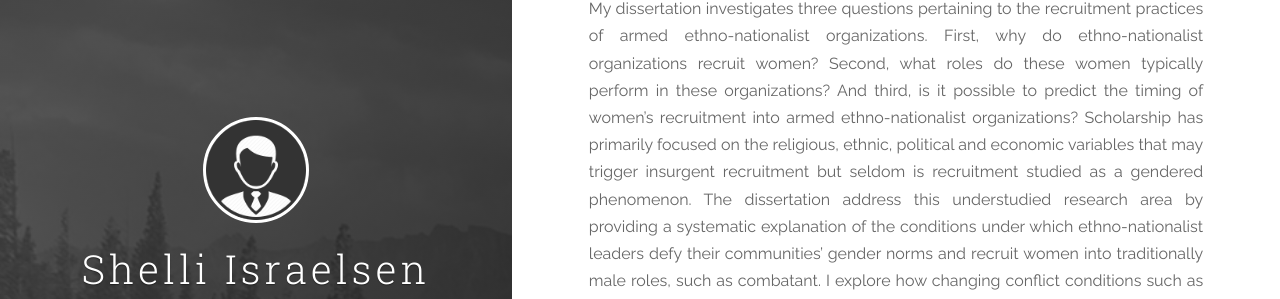
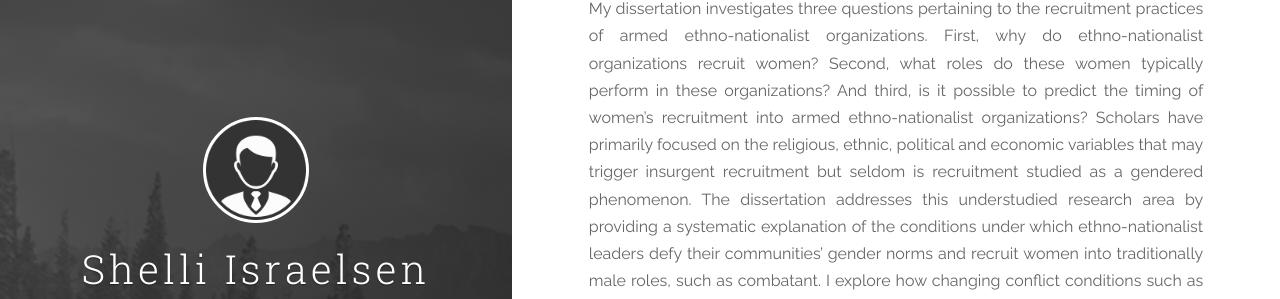
Before and after one commit to jisraelsen/shelliisraelsen.com, a Jekyll site: the page built from research.html, in a window 1280 px wide and 1159 px high. Shown: the part 210-509 px from the top of the window. Built offline with Jekyll 4.4.1, drawn with Linux system fonts in a browser that asks for light colours; nearby versions of some CDN libraries; some of the changed text lies outside the part shown.

Commit message:
Fix typos

```diff
--- a/research.html
+++ b/research.html
@@ -5,7 +5,19 @@ title: Research
 
 <h4>Dissertation: A Dynamic Theory of Ethno-Nationalist Organizations’ Recruitment of Women</h4>
 
-<p>My dissertation investigates three questions pertaining to the recruitment practices of armed ethno-nationalist organizations. First, why do ethno-nationalist organizations recruit women? Second, what roles do these women typically perform in these organizations? And third, is it possible to predict the timing of women’s recruitment into armed ethno-nationalist organizations? Scholarship has primarily focused on the religious, ethnic, political and economic variables that may trigger insurgent recruitment but seldom is recruitment studied as a gendered phenomenon. The dissertation address this understudied research area by providing a systematic explanation of the conditions under which ethno-nationalist leaders defy their communities’ gender norms and recruit women into traditionally male roles, such as combatant. I explore how changing conflict conditions such as fluctuations in the groups’ military capabilities, their relationship with the civilians under their control and the groups’ degree of territorial control affect the likelihood that the insurgent leadership will recruit women as combatants. Data for this project is based on interviews collected from field research in Thailand and Burma/Myanmar.</p>
+<p>My dissertation investigates three questions pertaining to the recruitment practices of armed
+ethno-nationalist organizations. First, why do ethno-nationalist organizations recruit women?
+Second, what roles do these women typically perform in these organizations? And third, is it
+possible to predict the timing of women’s recruitment into armed ethno-nationalist organizations?
+Scholars have primarily focused on the religious, ethnic, political and economic variables that
+may trigger insurgent recruitment but seldom is recruitment studied as a gendered phenomenon. The
+dissertation addresses this understudied research area by providing a systematic explanation of the
+conditions under which ethno-nationalist leaders defy their communities’ gender norms and recruit
+women into traditionally male roles, such as combatant. I explore how changing conflict conditions
+such as fluctuations in the groups’ military capabilities, their relationship with the civilians
+under their control and the groups’ degree of territorial control affect the likelihood that the
+insurgent leadership will recruit women as combatants. Data for this project is based on interviews
+collected from field research in Thailand and Burma/Myanmar.</p>
 
 <h4>Publications</h4>
 
```
